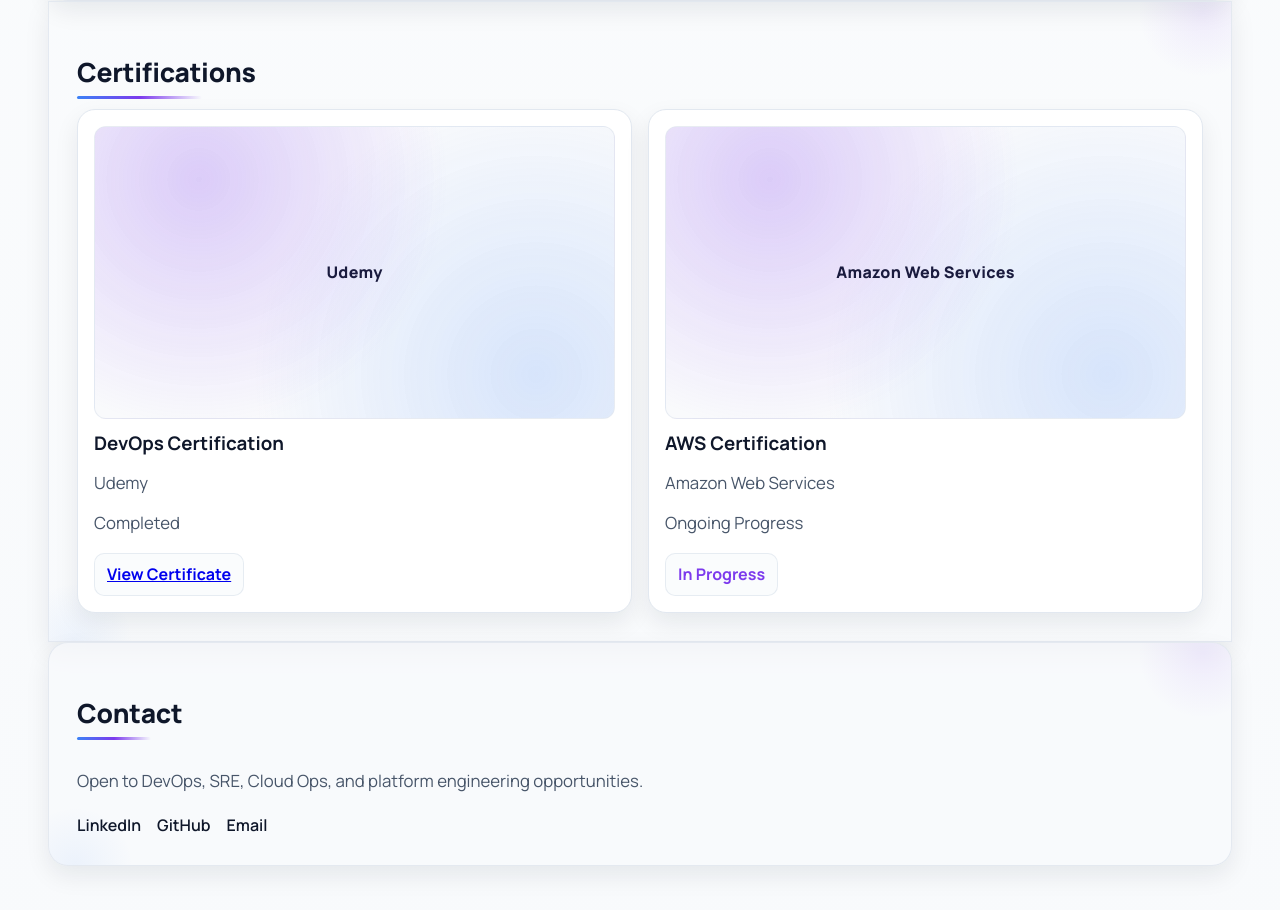
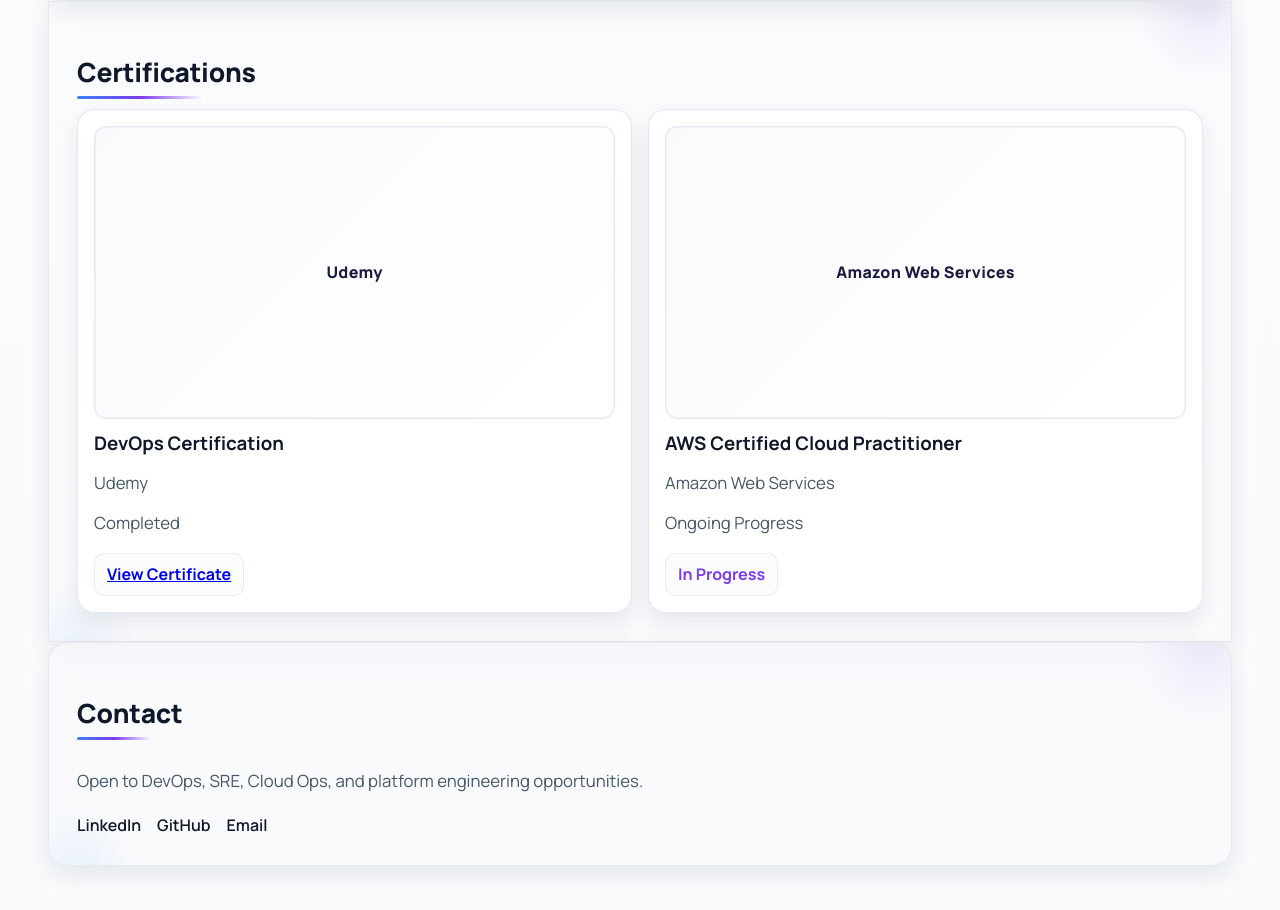
Before and after one commit to Vanshajsrivastava/react-frontend, a React (Create React App) app: page / in a window 1280 px wide. Shown: the part 5135-6045 px from the top of the page. Built offline with nearby package versions, Linux system fonts and the light colour scheme.

Commit message:
Update certifications UI, AWS cert label, and resume PDF

```diff
--- a/src/App.css
+++ b/src/App.css
@@ -1025,7 +1025,7 @@
   width: 100%;
   aspect-ratio: 16 / 9;
   border-radius: 12px;
-  border: 1px solid color-mix(in srgb, var(--border) 76%, transparent);
+  border: 1px solid color-mix(in srgb, var(--border) 88%, transparent);
   display: grid;
   place-items: center;
   padding: 12px;
@@ -1033,10 +1033,12 @@
   font-weight: 800;
   letter-spacing: 0.02em;
   color: color-mix(in srgb, var(--text) 90%, var(--accent-2));
-  background:
-    radial-gradient(circle at 20% 18%, color-mix(in srgb, var(--accent-2) 24%, transparent), transparent 52%),
-    radial-gradient(circle at 85% 85%, color-mix(in srgb, var(--accent) 18%, transparent), transparent 56%),
-    color-mix(in srgb, var(--surface-soft) 86%, transparent);
+  background: linear-gradient(
+    135deg,
+    color-mix(in srgb, var(--surface-soft) 94%, transparent) 0%,
+    color-mix(in srgb, var(--surface) 92%, transparent) 100%
+  );
+  box-shadow: inset 0 0 0 1px color-mix(in srgb, var(--border) 45%, transparent);
 }
 
 .cert-card h3 {
--- a/src/App.js
+++ b/src/App.js
@@ -166,7 +166,7 @@
     link: "https://www.udemy.com/certificate/UC-fa8b1aa9-61a9-4a21-8aa2-1160d0883388/",
   },
   {
-    title: "AWS Certification",
+    title: "AWS Certified Cloud Practitioner",
     issuer: "Amazon Web Services",
     status: "Ongoing Progress",
     link: "",
```
Also changed, not shown: 1 other file (tests, documents, lock files or other folders).
